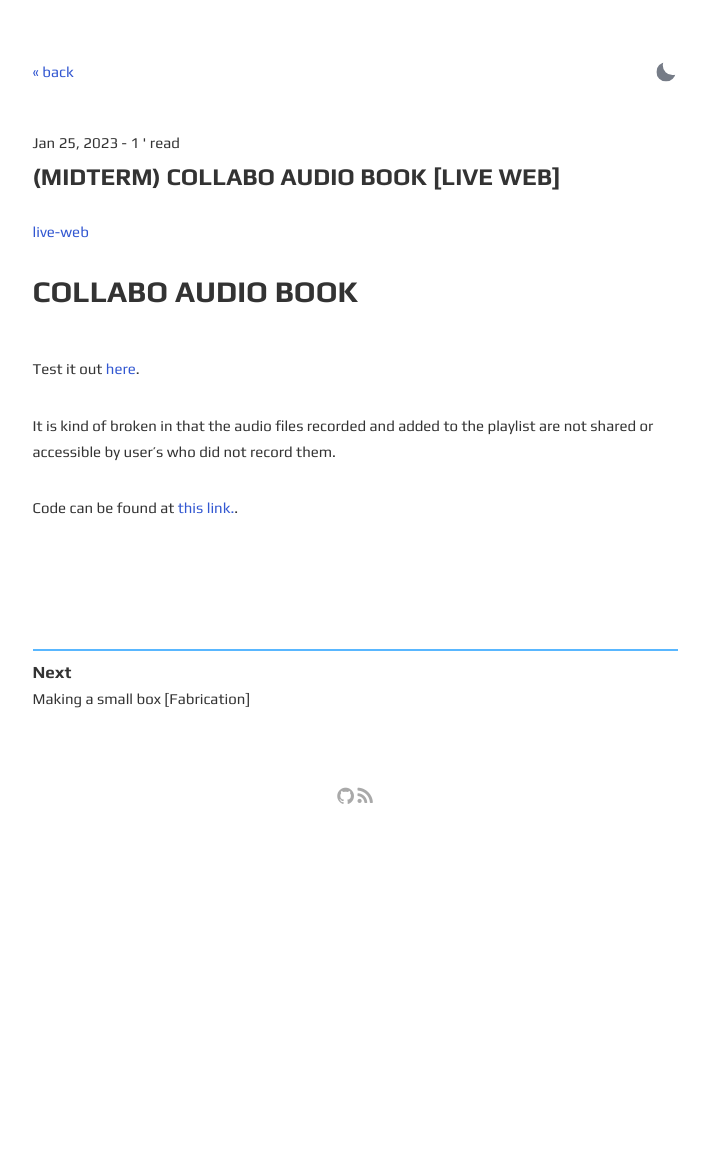
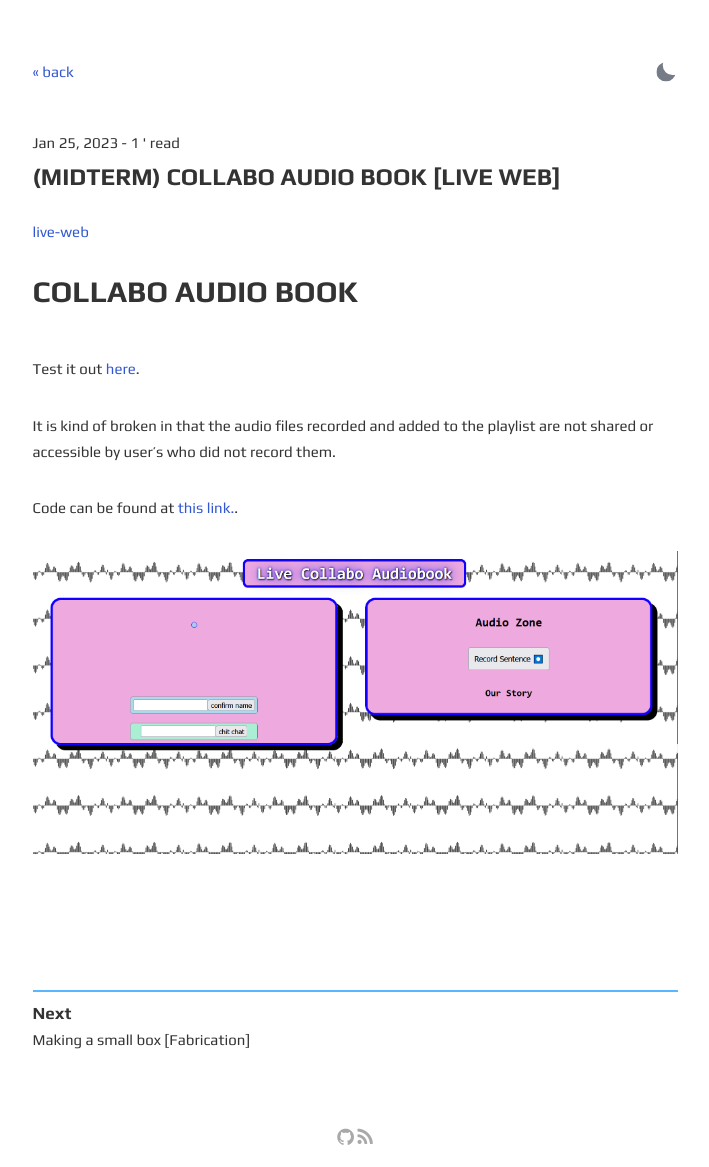
Before and after one commit to ratemypraxis/itp, a Jekyll site: the page built from _posts/2023-01-25-midterm.md, in a window 1280 px wide. Shown: the whole page, without its empty margins (285-994 px from the left). Built offline with Jekyll 4.4.1, drawn with Linux system fonts in a browser that asks for light colours; comment, search, counter and statistics services are not loaded; before the commit the page ends 900 px from its top, so only the background shows below that.

Commit message:
Update 2023-01-25-midterm.md

```diff
--- a/_posts/2023-01-25-midterm.md
+++ b/_posts/2023-01-25-midterm.md
@@ -12,3 +12,5 @@ Test it out [here](https://sh4712.itp.io/).
 It is kind of broken in that the audio files recorded and added to the playlist are not shared or accessible by user's who did not record them.
 
 Code can be found at [this link.](https://github.com/ratemypraxis/liveCollaboAudioBook).
+
+![](https://raw.githubusercontent.com/ratemypraxis/itp/master/media/audioBook.PNG)
```
